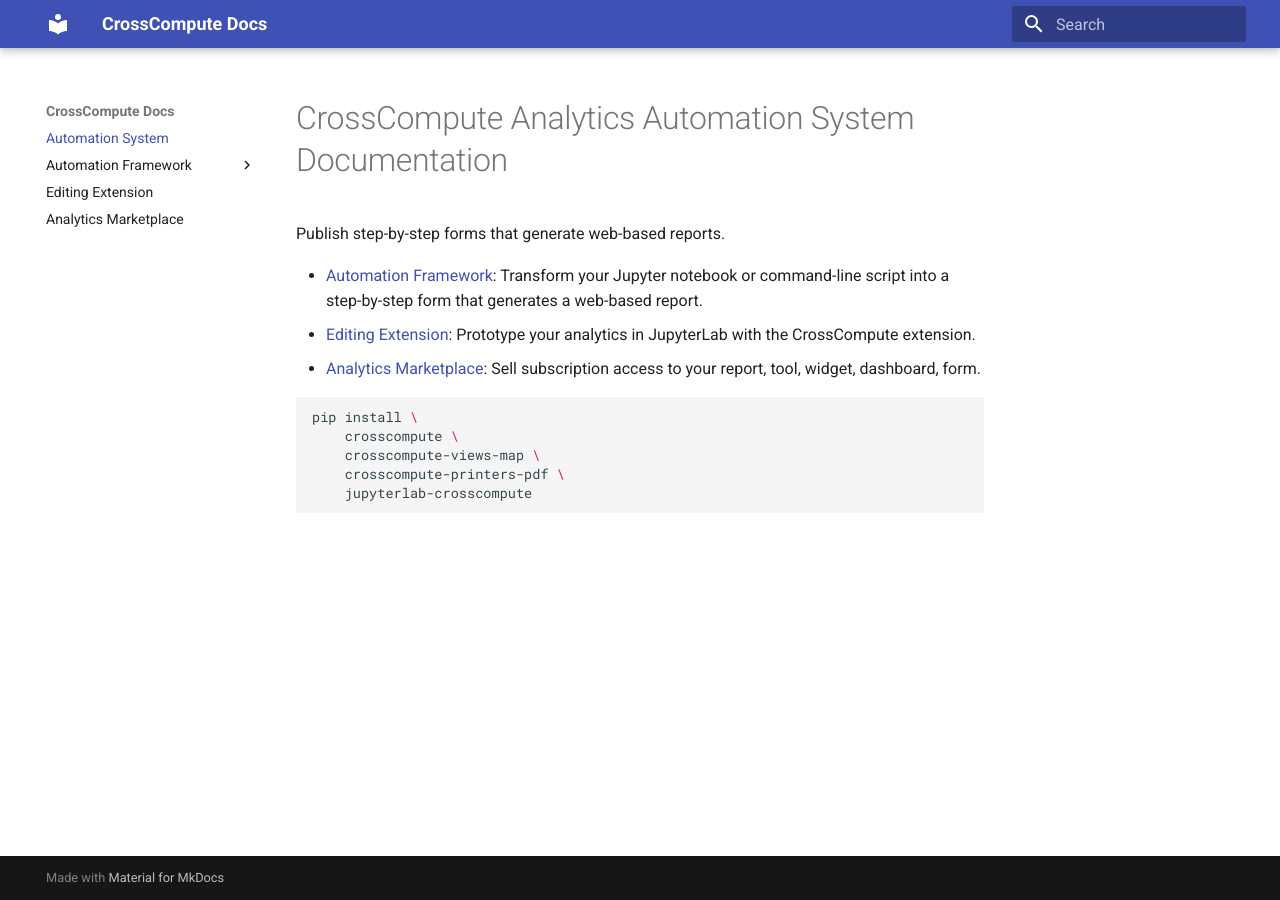
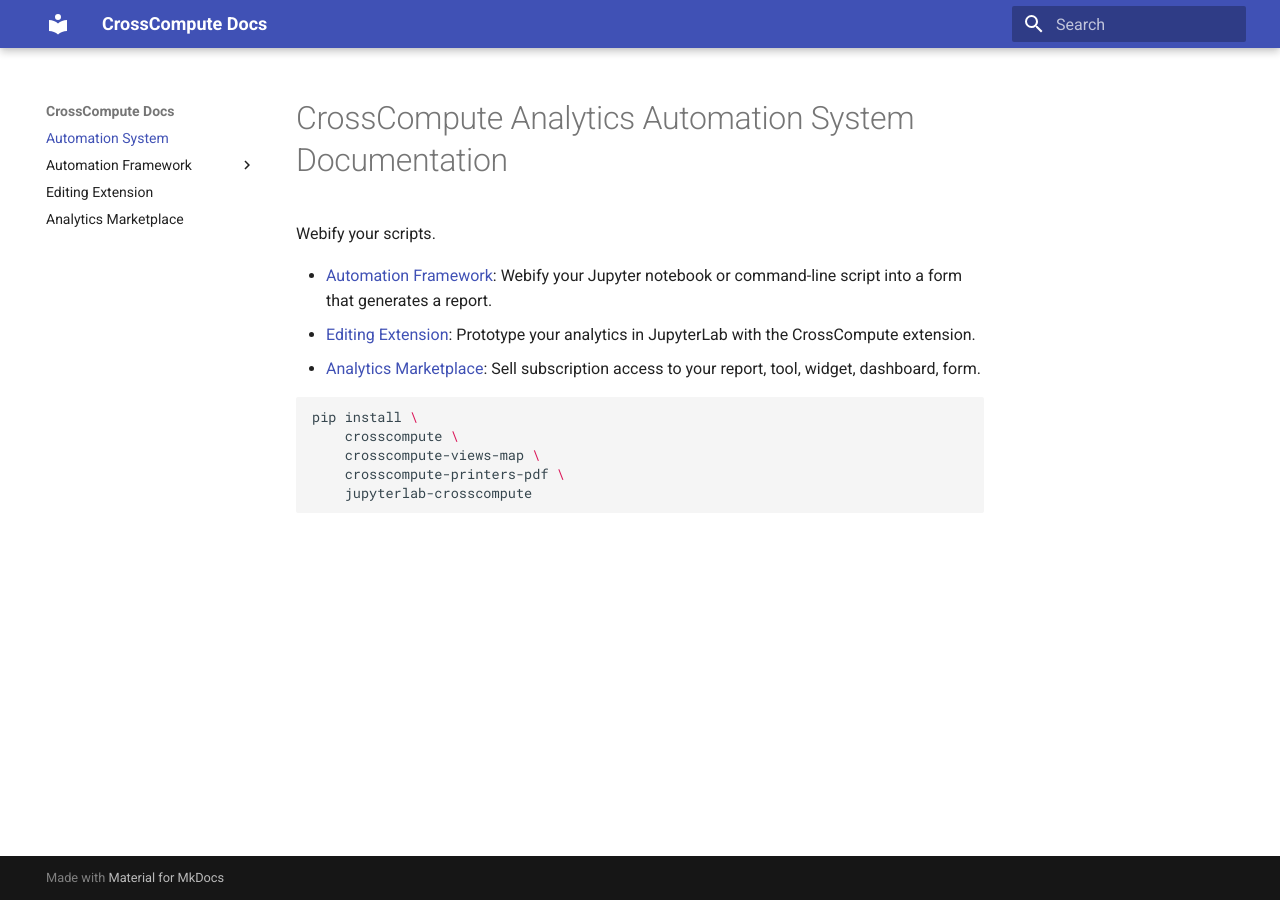
Before and after one commit to crosscompute/crosscompute-docs, an MkDocs documentation site: the page built from docs/README.md, in a window 1280 px wide. Built offline with MkDocs 1.6.1 and Material for MkDocs 9.7.7, drawn with Linux system fonts in a browser that asks for light colours.

Commit message:
Fix README

```diff
--- a/docs/README.md
+++ b/docs/README.md
@@ -1,8 +1,8 @@
 # CrossCompute Analytics Automation System Documentation
 
-Publish step-by-step forms that generate web-based reports.
+Webify your scripts.
 
-- [Automation Framework](automation-framework): Transform your Jupyter notebook or command-line script into a step-by-step form that generates a web-based report.
+- [Automation Framework](automation-framework): Webify your Jupyter notebook or command-line script into a form that generates a report.
 - [Editing Extension](editing-extension): Prototype your analytics in JupyterLab with the CrossCompute extension.
 - [Analytics Marketplace](analytics-marketplace): Sell subscription access to your report, tool, widget, dashboard, form.
 
```
Also changed, not shown: README.md (+2 -2 lines), docs/automation-framework/README.md (+1 -1 lines).
